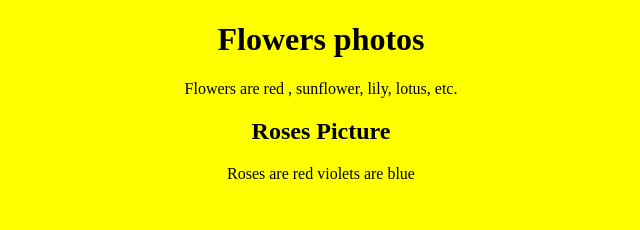
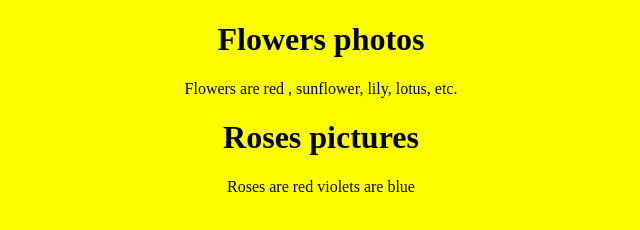
Before and after one commit to acciojob/inline-styling-arnavsharma78, a website: page main.html in a window 1280 px wide. Shown: the whole page, without its empty margins (319-959 px from the left). Drawn offline with Linux system fonts and the light colour scheme.

Commit message:
created a submission

```diff
--- a/main.html
+++ b/main.html
@@ -14,7 +14,7 @@
 	<p>Flowers are red , sunflower, lily, lotus, etc.</p>
 	</div>
 	<div>
-	<h2 id = "f2">Roses Picture</h2>
+	<h1 id = "f2">Roses pictures</h1>
 	<p>Roses are red violets are blue </p>
 	</div>
     <script type="text/javascript" src="./script.js">
```
